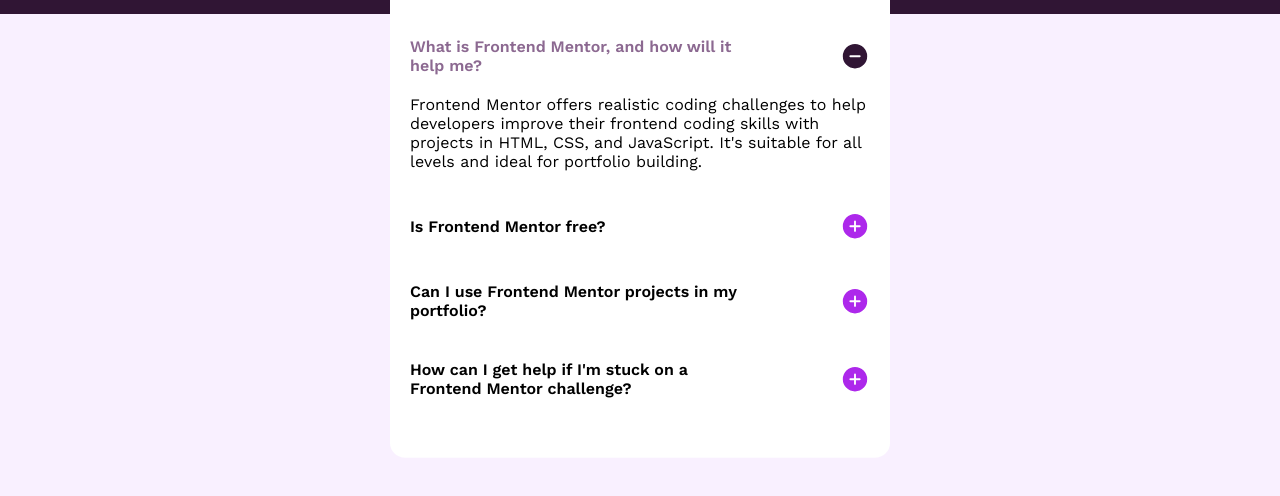
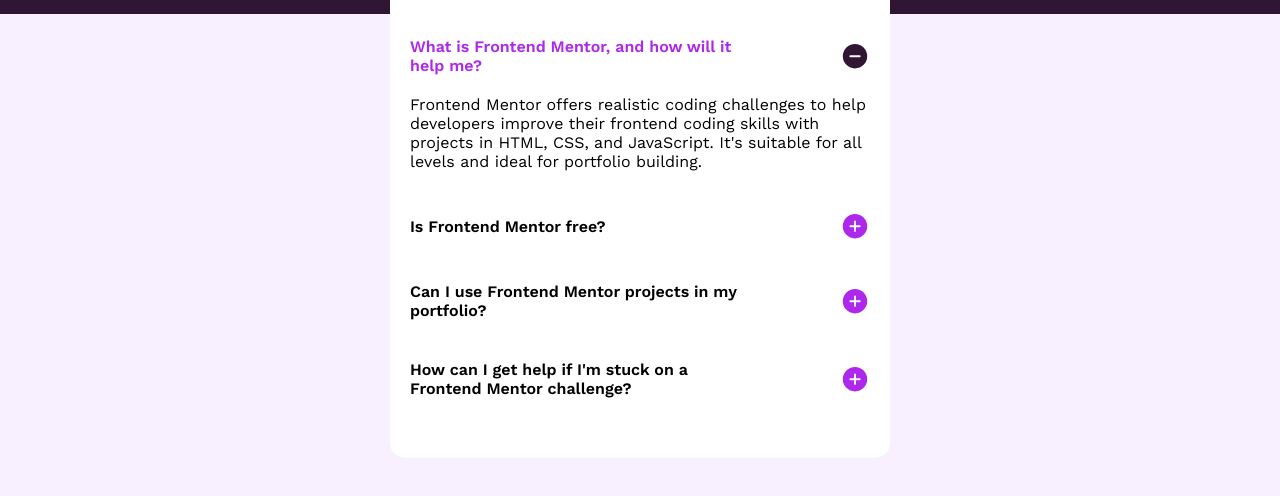
Before and after one commit to Harpeniel/faq-accordion, a plain HTML site: page index.html in a window 1280 px wide. In both pictures the pointer is over the element "What is Frontend Mentor, and how will it help me?". Shown: the part 306-802 px from the top of the page. Drawn offline with nearby package versions, Linux system fonts and the light colour scheme; files that its build step writes are made by us from their sources.

Commit message:
Change hover color for a faq title

```diff
--- a/styles/layout/_faq.scss
+++ b/styles/layout/_faq.scss
@@ -8,7 +8,7 @@
         margin-bottom: a.rem(20px);
         cursor: pointer;
          &:hover &__title{
-            color: var(--purple600);
+            color: hsl(281, 83%, 54%);
         }
     }
     &__header__title {
```
